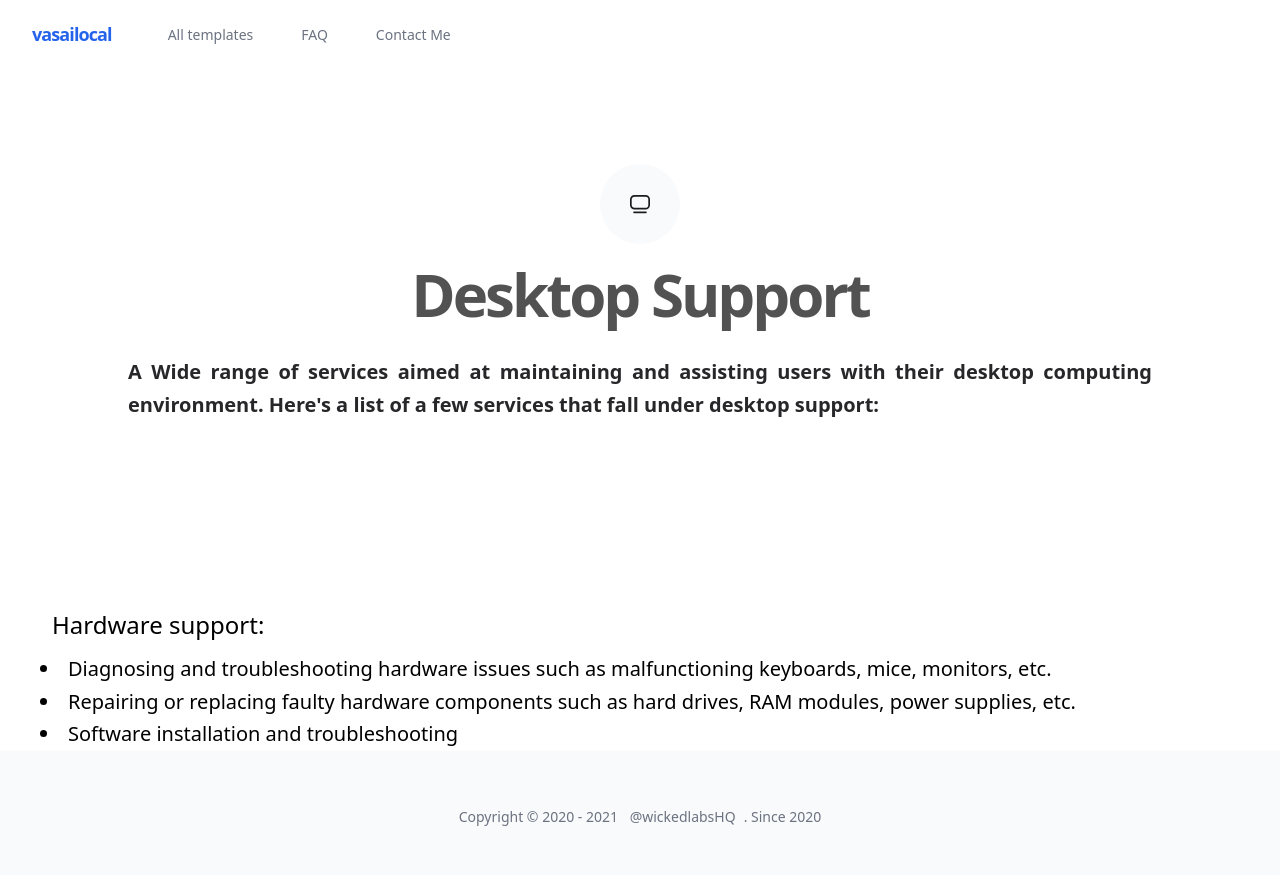
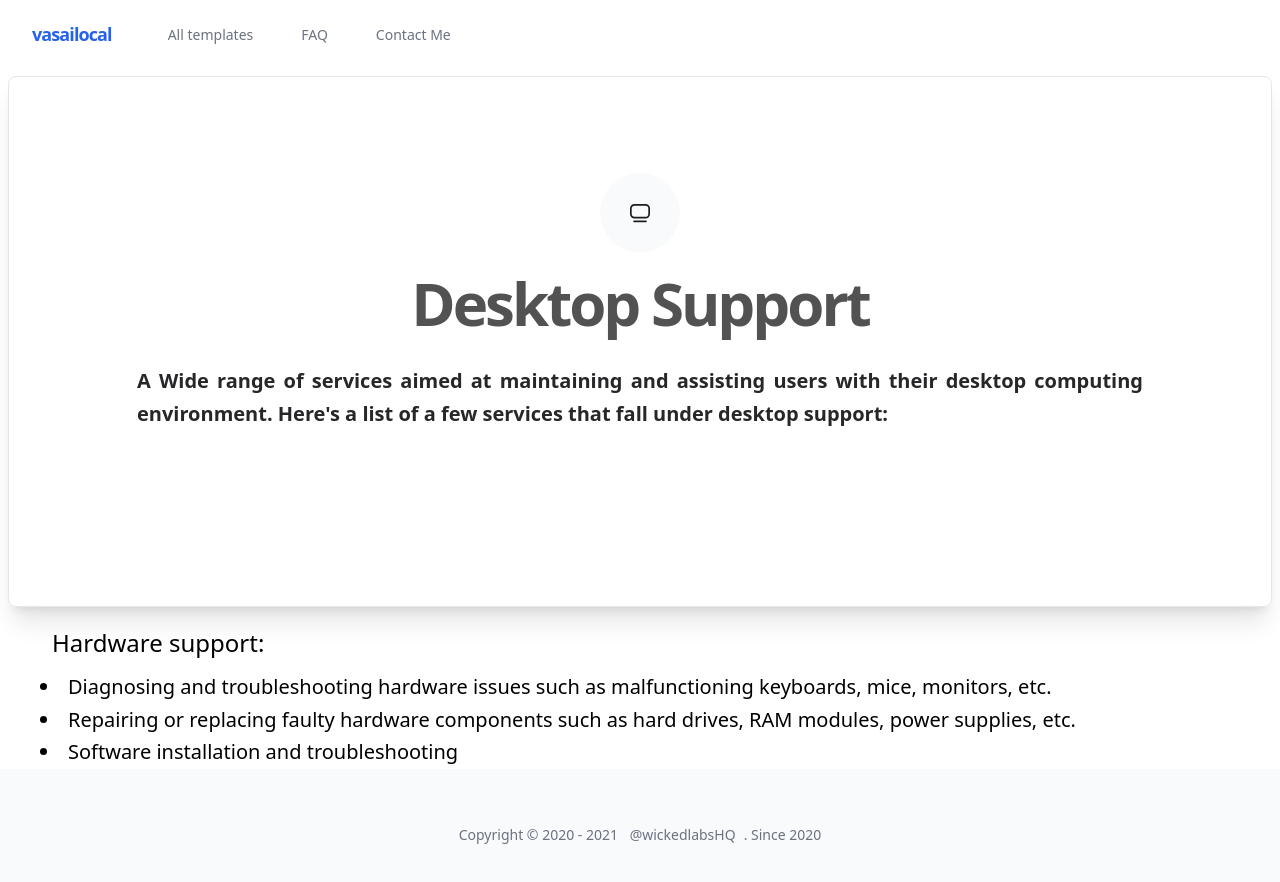
Before and after one commit to shanerwarner/vasailocal, a website: page public/desktopsupport.html in a window 1280 px wide. Drawn offline with Linux system fonts and the light colour scheme.

Commit message:
test with shadow

```diff
--- a/public/desktopsupport.html
+++ b/public/desktopsupport.html
@@ -66,8 +66,8 @@
             </div>
         </nav>
         <!--End of Nav Bar-->
-        <section>
-            <div class=" mx-auto max-w-7xl sm:px-6 md:px-12 lg:px-24 lg:py-24">
+        <section class="p-2">
+            <div class=" mx-auto max-w-7xl sm:px-6 md:px-12 lg:px-24 lg:py-24 border rounded-lg shadow-xl">
                 <div class="flex flex-col w-full mb-12 text-center">
                     <div
                         class="inline-flex items-center justify-center flex-shrink-0 w-20 h-20 mx-auto mb-5 text-blue-600 rounded-full bg-gray-50">
```
Also changed, not shown: public/style.css.
